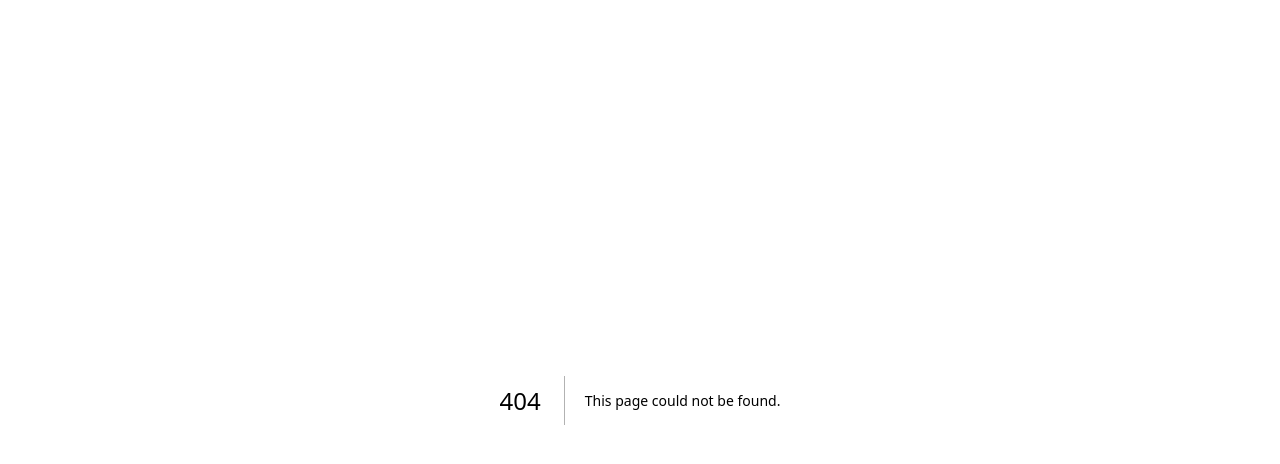
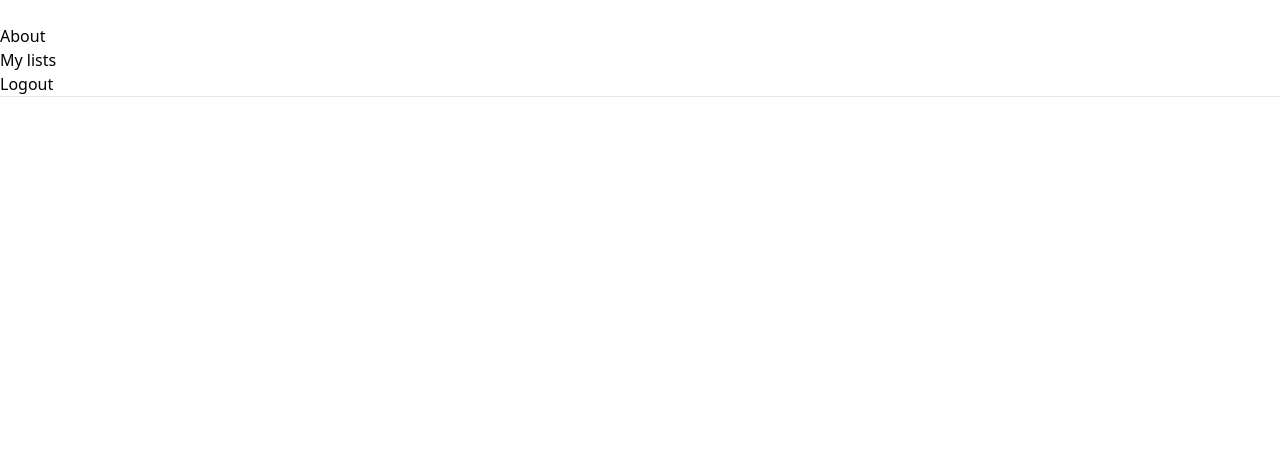
Before and after one commit to Tute24/wgl-app, a Next.js app: page /aboutPage in a window 1280 px wide. Before the commit this address had no page. Shown: the top 464 px of the page. Built offline with nearby package versions, Linux system fonts and the light colour scheme.

Commit message:
feat: created the about page

```diff
--- /dev/null
+++ b/src/app/aboutPage/page.tsx
@@ -0,0 +1,9 @@
+import LoggedHeader from "@/components/Headers/LoggedHeader";
+
+export default function About(){
+    return(
+        <>
+        <LoggedHeader/>
+        </>
+    )
+}
```
